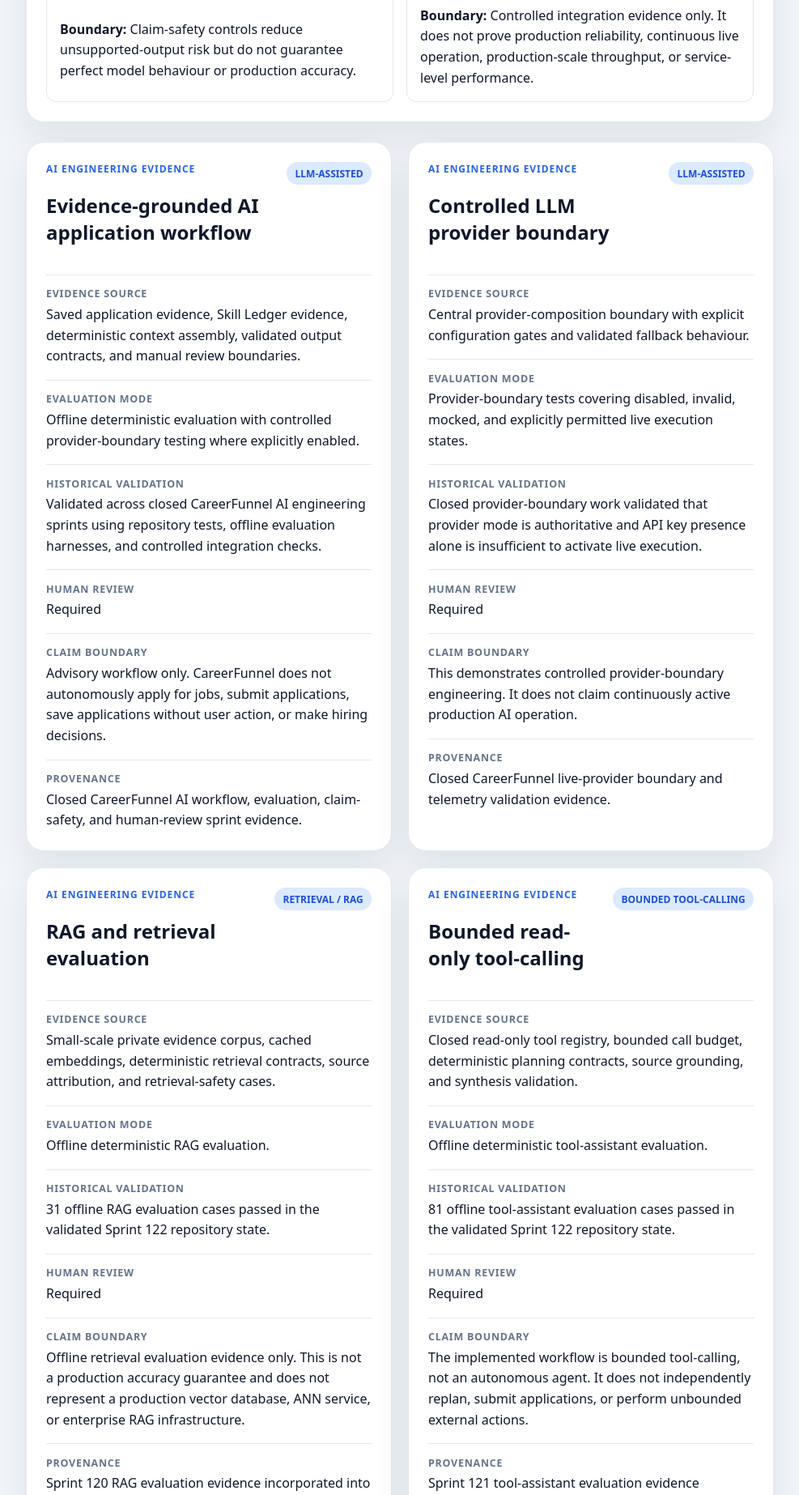
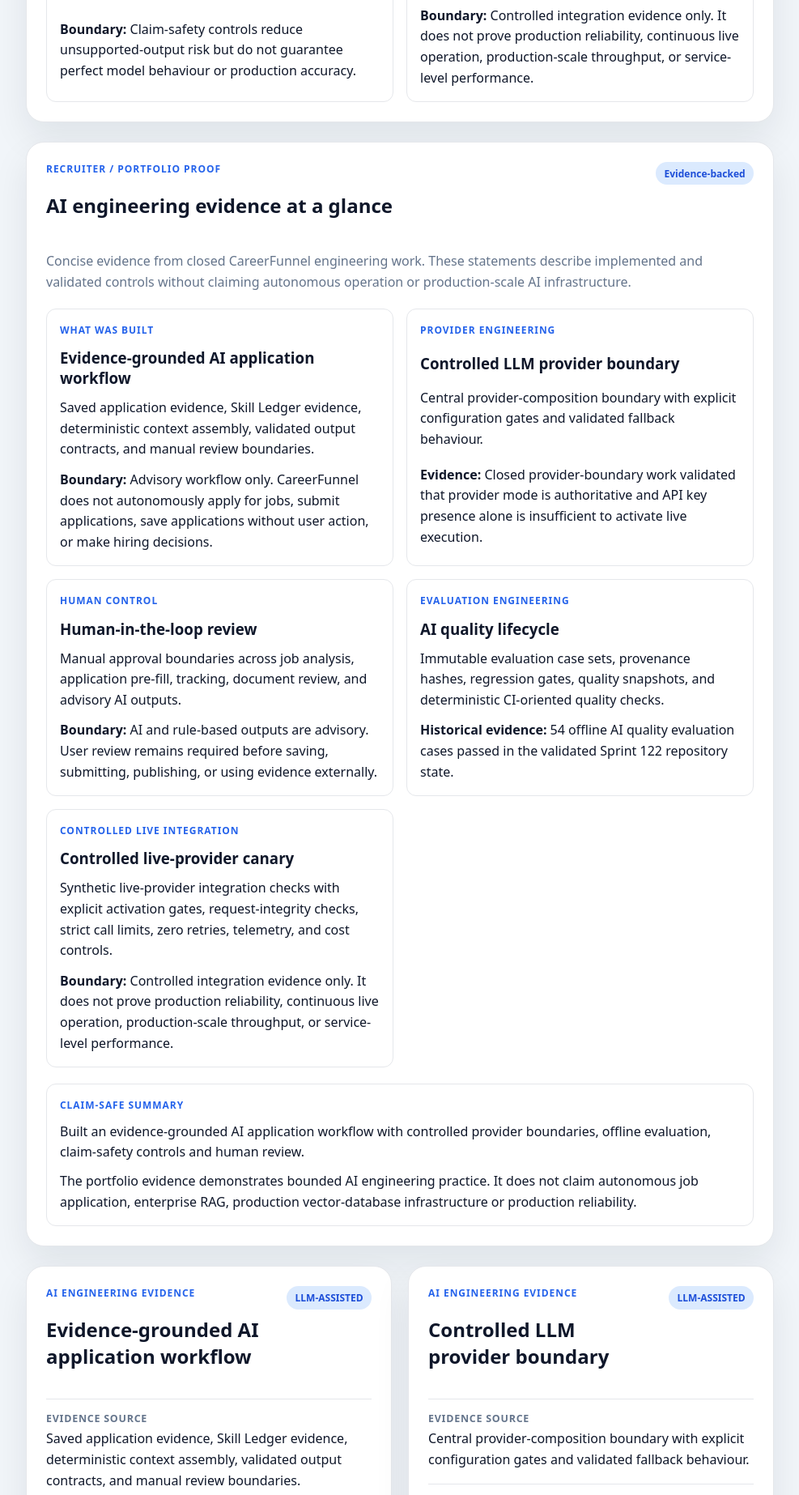
Before and after one commit to aminul-portfolio/careerfunnel-tracker, a Django app: page /dashboard/career-evidence/ai-engineering/ in a window 1280 px wide. Shown: the part 1761-3607 px from the top of the page at 81% size, without its empty margins (292-1279 px from the left). Run offline with Django 5.2, Linux system fonts and the light colour scheme; the visitor is signed in with stand-in values (Sample User, id 1).

Commit message:
Add Sprint 124 recruiter AI evidence proof

```diff
--- a/static/css/career_evidence.css
+++ b/static/css/career_evidence.css
@@ -279,6 +279,7 @@
         align-self: flex-start;
     }
 }
+
 /* Sprint 124 Phase 4 - Evaluation and Safety Evidence */
 
 .cf124-evaluation-evidence,
@@ -394,3 +395,84 @@
         grid-template-columns: 1fr;
     }
 }
+
+/* Sprint 124 Phase 5 - Recruiter and Portfolio Proof */
+
+.cf124-recruiter-proof,
+.cf124-recruiter-proof-heading,
+.cf124-recruiter-proof-grid,
+.cf124-recruiter-proof-item,
+.cf124-recruiter-proof-boundary {
+    min-width: 0;
+    max-width: 100%;
+}
+
+.cf124-recruiter-proof {
+    display: grid;
+    gap: 1.25rem;
+}
+
+.cf124-recruiter-proof-heading {
+    display: flex;
+    align-items: flex-start;
+    justify-content: space-between;
+    gap: 1rem;
+}
+
+.cf124-recruiter-proof-intro {
+    margin: 0;
+    color: var(--color-muted);
+    line-height: 1.6;
+    overflow-wrap: anywhere;
+    word-break: break-word;
+}
+
+.cf124-recruiter-proof-grid {
+    display: grid;
+    grid-template-columns: repeat(2, minmax(0, 1fr));
+    gap: 1rem;
+}
+
+.cf124-recruiter-proof-item {
+    display: grid;
+    gap: 0.75rem;
+    padding: 1rem;
+    border: 1px solid var(--border-soft);
+    border-radius: 12px;
+    background: #ffffff;
+    overflow-wrap: anywhere;
+    word-break: break-word;
+}
+
+.cf124-recruiter-proof-item h3,
+.cf124-recruiter-proof-item p,
+.cf124-recruiter-proof-boundary p {
+    margin: 0;
+}
+
+.cf124-recruiter-proof-item p,
+.cf124-recruiter-proof-boundary p {
+    line-height: 1.6;
+}
+
+.cf124-recruiter-proof-boundary {
+    display: grid;
+    gap: 0.65rem;
+    padding: 1rem;
+    border: 1px solid var(--border-soft);
+    border-radius: 12px;
+    background: #ffffff;
+    overflow-wrap: anywhere;
+    word-break: break-word;
+}
+
+@media (max-width: 900px) {
+    .cf124-recruiter-proof-heading {
+        flex-direction: column;
+        align-items: stretch;
+    }
+
+    .cf124-recruiter-proof-grid {
+        grid-template-columns: 1fr;
+    }
+}
--- a/templates/dashboard/career_evidence/ai_engineering_evidence.html
+++ b/templates/dashboard/career_evidence/ai_engineering_evidence.html
@@ -37,11 +37,13 @@
             <p class="eyebrow">Claim boundary</p>
             <h2 id="cf124-evidence-boundary-title">What this page demonstrates</h2>
         </div>
+
         <p>
             This page presents evidence from closed CareerFunnel engineering work.
             Historical evaluation results are repository evidence, not production
             reliability, accuracy, uptime, or service-level guarantees.
         </p>
+
         <p>
             The implemented workflow uses bounded tool-calling, controlled provider
             boundaries, deterministic evaluation, and human review. It does not
@@ -60,6 +62,7 @@
                     How the AI workflow was evaluated
                 </h2>
             </div>
+
             <span class="badge badge-info">Qualified evidence</span>
         </div>
 
@@ -102,15 +105,19 @@
                 <article class="cf124-safety-evidence-item">
                     <p class="eyebrow">Claim safety</p>
                     <h3>{{ item.capability }}</h3>
+
                     <p>{{ item.evidence_source }}</p>
+
                     <p>
                         <strong>Evaluation:</strong>
                         {{ item.evaluation_mode }}
                     </p>
+
                     <p>
                         <strong>Historical evidence:</strong>
                         {{ item.historical_validation }}
                     </p>
+
                     <p>
                         <strong>Boundary:</strong>
                         {{ item.claim_boundary }}
@@ -122,15 +129,19 @@
                 <article class="cf124-safety-evidence-item">
                     <p class="eyebrow">Controlled live evidence</p>
                     <h3>{{ item.capability }}</h3>
+
                     <p>{{ item.evidence_source }}</p>
+
                     <p>
                         <strong>Evaluation:</strong>
                         {{ item.evaluation_mode }}
                     </p>
+
                     <p>
                         <strong>Historical evidence:</strong>
                         {{ item.historical_validation }}
                     </p>
+
                     <p>
                         <strong>Boundary:</strong>
                         {{ item.claim_boundary }}
@@ -138,6 +149,117 @@
                 </article>
                 {% endif %}
             {% endfor %}
+        </div>
+    </section>
+
+    <section
+        class="content-card cf124-recruiter-proof"
+        aria-labelledby="cf124-recruiter-proof-title"
+    >
+        <div class="cf124-recruiter-proof-heading">
+            <div>
+                <p class="eyebrow">Recruiter / Portfolio Proof</p>
+                <h2 id="cf124-recruiter-proof-title">
+                    AI engineering evidence at a glance
+                </h2>
+            </div>
+
+            <span class="badge badge-info">Evidence-backed</span>
+        </div>
+
+        <p class="cf124-recruiter-proof-intro">
+            Concise evidence from closed CareerFunnel engineering work. These
+            statements describe implemented and validated controls without claiming
+            autonomous operation or production-scale AI infrastructure.
+        </p>
+
+        <div class="cf124-recruiter-proof-grid">
+            {% for item in evidence_items %}
+                {% if item.capability == "Evidence-grounded AI application workflow" %}
+                <article class="cf124-recruiter-proof-item">
+                    <p class="eyebrow">What was built</p>
+                    <h3>{{ item.capability }}</h3>
+
+                    <p>{{ item.evidence_source }}</p>
+
+                    <p>
+                        <strong>Boundary:</strong>
+                        {{ item.claim_boundary }}
+                    </p>
+                </article>
+                {% endif %}
+
+                {% if item.capability == "Controlled LLM provider boundary" %}
+                <article class="cf124-recruiter-proof-item">
+                    <p class="eyebrow">Provider engineering</p>
+                    <h3>{{ item.capability }}</h3>
+
+                    <p>{{ item.evidence_source }}</p>
+
+                    <p>
+                        <strong>Evidence:</strong>
+                        {{ item.historical_validation }}
+                    </p>
+                </article>
+                {% endif %}
+
+                {% if item.capability == "Human-in-the-loop review" %}
+                <article class="cf124-recruiter-proof-item">
+                    <p class="eyebrow">Human control</p>
+                    <h3>{{ item.capability }}</h3>
+
+                    <p>{{ item.evidence_source }}</p>
+
+                    <p>
+                        <strong>Boundary:</strong>
+                        {{ item.claim_boundary }}
+                    </p>
+                </article>
+                {% endif %}
+
+                {% if item.capability == "AI quality lifecycle" %}
+                <article class="cf124-recruiter-proof-item">
+                    <p class="eyebrow">Evaluation engineering</p>
+                    <h3>{{ item.capability }}</h3>
+
+                    <p>{{ item.evidence_source }}</p>
+
+                    <p>
+                        <strong>Historical evidence:</strong>
+                        {{ item.historical_validation }}
+                    </p>
+                </article>
+                {% endif %}
+
+                {% if item.capability == "Controlled live-provider canary" %}
+                <article class="cf124-recruiter-proof-item">
+                    <p class="eyebrow">Controlled live integration</p>
+                    <h3>{{ item.capability }}</h3>
+
+                    <p>{{ item.evidence_source }}</p>
+
+                    <p>
+                        <strong>Boundary:</strong>
+                        {{ item.claim_boundary }}
+                    </p>
+                </article>
+                {% endif %}
+            {% endfor %}
+        </div>
+
+        <div class="cf124-recruiter-proof-boundary">
+            <p class="eyebrow">Claim-safe summary</p>
+
+            <p>
+                Built an evidence-grounded AI application workflow with controlled provider boundaries,
+                offline evaluation, claim-safety controls and human review.
+            </p>
+
+            <p>
+                The portfolio evidence demonstrates bounded AI engineering practice.
+                It does not claim autonomous job application, enterprise RAG,
+                production vector-database infrastructure or production reliability.
+            </p>
         </div>
     </section>
 
@@ -152,6 +274,7 @@
                     <p class="eyebrow">AI Engineering Evidence</p>
                     <h2>{{ item.capability }}</h2>
                 </div>
+
                 <span class="badge badge-info cf124-ai-evidence-type">
                     {{ item.execution_type }}
                 </span>
```
Also changed, not shown: apps/dashboard/tests.py (+64 -0 lines).
